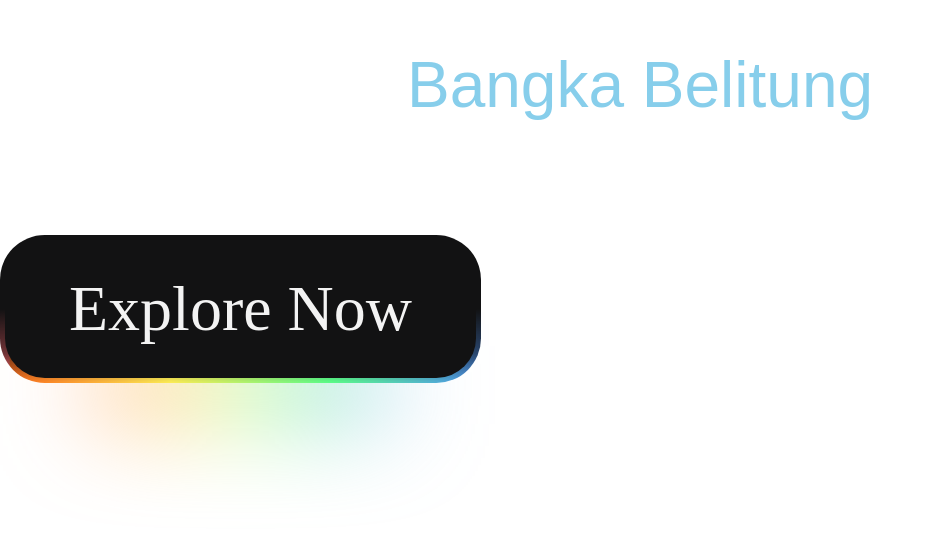
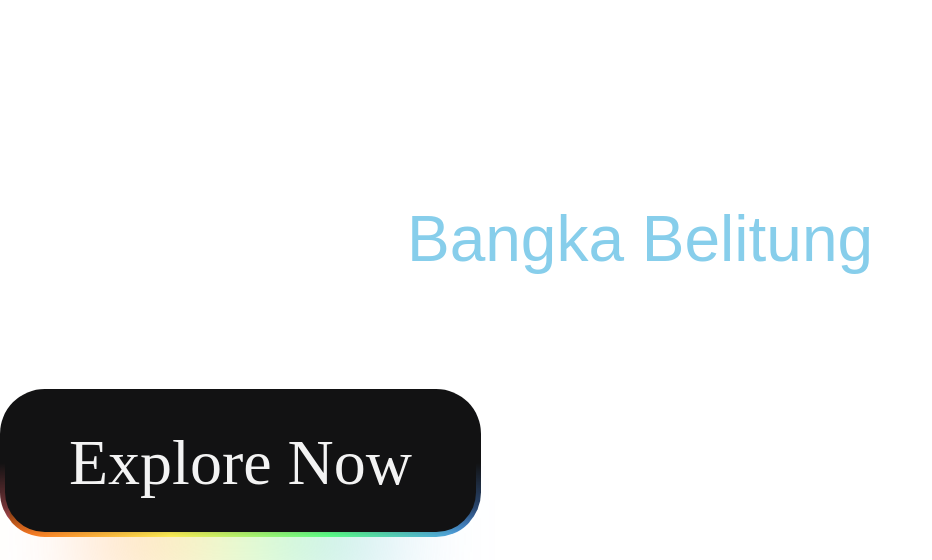
Before and after one commit to ptikelompok8/UAS, a React (Create React App) app: page / in a window 1280 px wide. Shown: the part 241-801 px from the top of the page, without its empty margins (0-932 px from the left). Built offline with nearby package versions, Linux system fonts and the light colour scheme; a web font is replaced by a local one.

Commit message:
Update App.js

```diff
--- a/src/App.js
+++ b/src/App.js
@@ -1,49 +1,37 @@
 import React, { useState } from "react";
 import Navbar from "./components/Navbar";
+import Footer from "./components/footer";
+import videoBg from "./video/VideoBabel.mp4";
 import "./styles.css";
 
 export default function App() {
   const [showNavbar, setShowNavbar] = useState(false);
-  const [showAdditionalContent, setShowAdditionalContent] = useState(false);
+  const [showFooter, setShowFooter] = useState(false);
+  const [showButton, setShowButton] = useState(true);
 
   const handleExploreClick = () => {
     setShowNavbar(!showNavbar);
-    setShowAdditionalContent(!showNavbar);
+    setShowFooter(!showFooter);
+    setShowButton(false);
   };
 
   return (
     <div className="App">
       {showNavbar && <Navbar />}
+      <div className="videoContainer">
+        <video className="VideoBackground" src={videoBg} autoPlay loop muted />
+        <ul className="content">
+          <li>
             <h1 className="Name">Bangka Belitung</h1>
+            {showButton && (
               <button className="Explore" onClick={handleExploreClick}>
                 Explore Now
               </button>
-      {showAdditionalContent && (
-        <table className="AboutUs">
-          <div className="AboutUss">
-            <ul className="Bottom">
-              <li className="PT">
-                <h2>PT. BabelTrip Indonesia</h2>
-              </li>
-              <li>
-                <div className="Social">
-                  <i id="Facebook" className="fa-brands fa-facebook"></i>
-                  <i id="Instagram" className="fa-brands fa-instagram"></i>
-                  <i id="Gmail" className="fa-solid fa-envelope"></i>
-                </div>
+            )}
           </li>
         </ul>
-            <div className="Bot">
-              <br />
-              <p>Scientia Boulevard</p>
-              <p>Gading Serpong, Tangerang</p>
-              <p>Tel : (021) 123456789</p>
-              <br />
-              <p>Copyright © 2024 BabelTrip. All rights reserved.</p>
       </div>
-          </div>
-        </table>
-      )}
+      {showFooter && <Footer />}
     </div>
   );
 }
```
Lines whose indentation alone changed are shown as unchanged.
